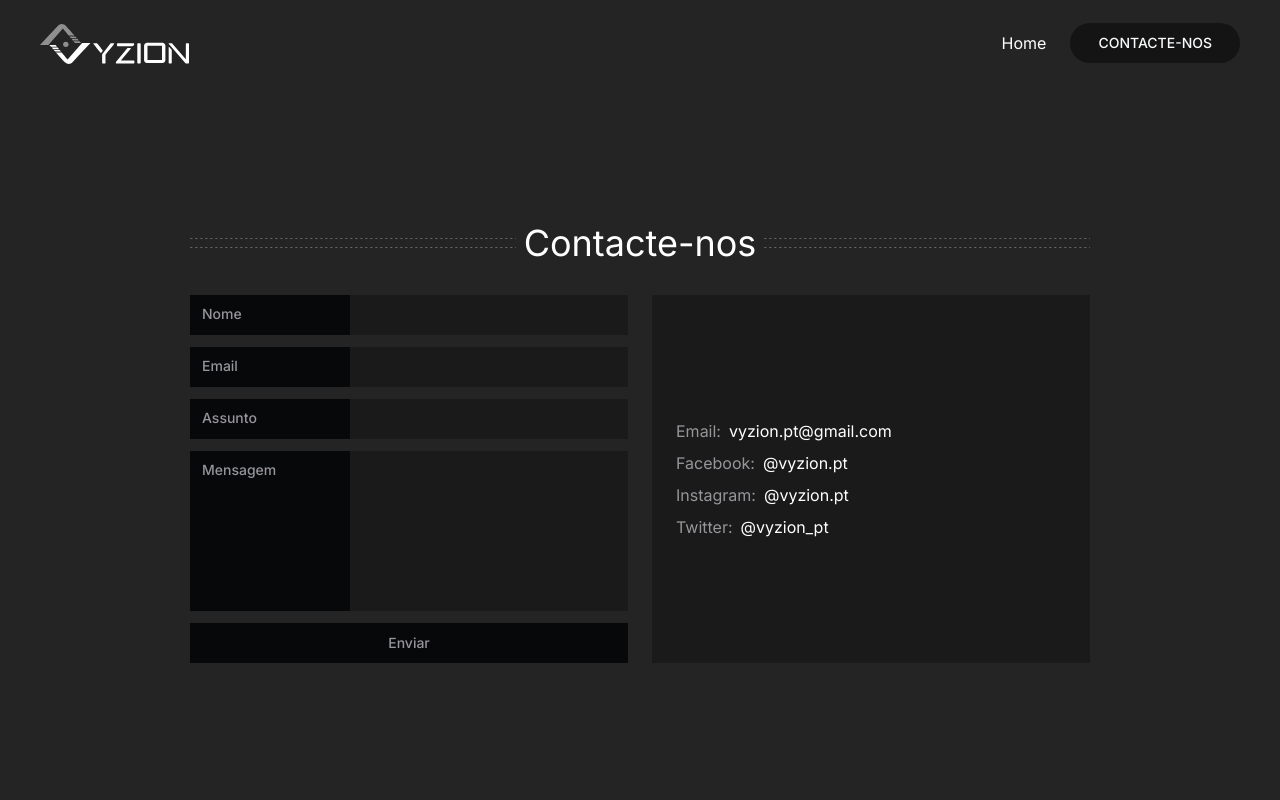
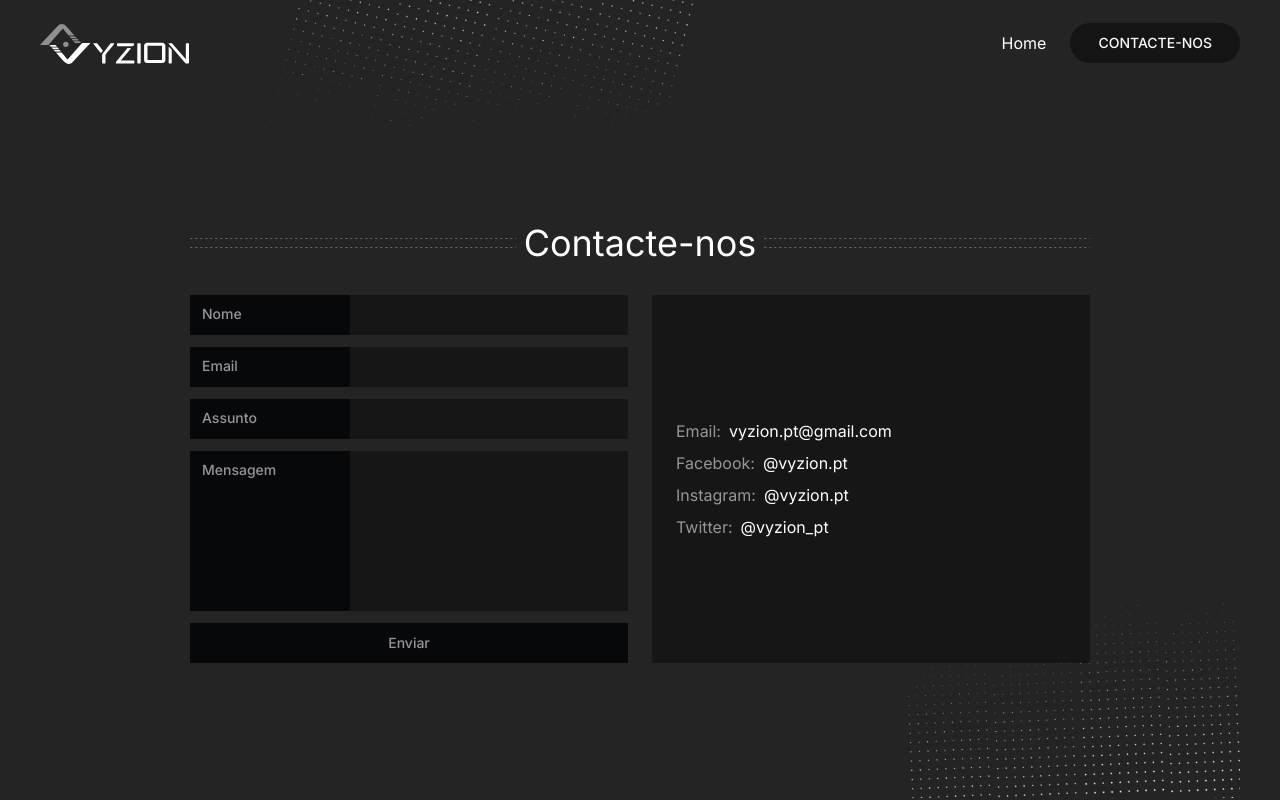
Before and after one commit to UPSxACE/vyzion, a Next.js app: page /contact in a window 1280 px wide. Shown: the top 800 px of the page. Built offline with nearby package versions, Linux system fonts and the light colour scheme.

Commit message:
small style changes

```diff
--- a/src/app/contact/page.tsx
+++ b/src/app/contact/page.tsx
@@ -2,6 +2,7 @@ import Footer from "@/components/ui-layout/footer";
 import Header from "@/components/ui-layout/header";
 import MobileNavbarContent from "@/components/ui-layout/mobile-navbar/mobile-navbar-content";
 import MobileNavbarItem from "@/components/ui-layout/mobile-navbar/mobile-navbar-item";
+import Image from "next/image";
 import Link from "next/link";
 import ContactForm from "./contact-form";
 
@@ -17,7 +18,7 @@ export default function ContactPage() {
             <Link href="/contact">Contacte-nos</Link>
           </MobileNavbarItem>
         </MobileNavbarContent>
-        <div className="max-w-[1200px] flex-1 w-full flex flex-col text-[#97959a]">
+        <div className="max-w-[1200px] flex-1 w-full flex flex-col text-[#97959a] z-10">
           <Header />
           <div className=" h-full flex justify-center items-center py-10">
             {/* <h1 className="text-white text-2xl">
@@ -41,7 +42,7 @@ export default function ContactPage() {
               </div>
               <div className="grid grid-cols-2 gap-6">
                 <ContactForm />
-                <article className="order-1 col-span-2 sm:col-span-1 justify-center bg-[#1a1a1a] flex-col sm:order-2 flex gap-2 p-6">
+                <article className="order-1 col-span-2 sm:col-span-1 justify-center bg-[#161616] flex-col sm:order-2 flex gap-2 p-6">
                   <div className="flex gap-2">
                     <span>Email:</span>
                     <Link
@@ -80,6 +81,23 @@ export default function ContactPage() {
             </div>
           </div>
         </div>
+        <div className="absolute max-w-[1200px] flex-1 w-full flex flex-col h-full z-0 overflow-hidden">
+          <Image
+            alt="background pattern"
+            width={450}
+            height={160.7}
+            className="absolute top-0 left-[210px] z-0 object-cover"
+            src="/home-bg-pattern-top.png"
+            sizes="640px"
+          />
+          <Image
+            alt="background pattern"
+            width={350}
+            height={259.7}
+            className="absolute bottom-[2px] right-0 z-0 object-cover"
+            src="/home-bg-pattern-bottom.png"
+          />
+        </div>
       </section>
 
       <section className="flex justify-center bg-[#242424] border-t-[#404040] border-solid border-t border-0 px-6">
--- a/src/app/page.tsx
+++ b/src/app/page.tsx
@@ -43,7 +43,7 @@ export default async function Home() {
             alt="background pattern"
             width={450}
             height={160.7}
-            className="absolute top-0 left-[130px] z-0 object-cover"
+            className="absolute top-0 left-[210px] z-0 object-cover"
             src="/home-bg-pattern-top.png"
             sizes="640px"
           />
@@ -52,7 +52,7 @@ export default async function Home() {
             alt="background pattern"
             width={350}
             height={259.7}
-            className="absolute bottom-0 right-0 z-0 object-cover"
+            className="absolute  bottom-[2px] right-0 z-0 object-cover"
             src="/home-bg-pattern-bottom.png"
           />
 
--- a/src/components/dark-form/dark-form-item.tsx
+++ b/src/components/dark-form/dark-form-item.tsx
@@ -7,7 +7,7 @@ export default function DarkFormItem(props: Props) {
   return (
     <FormItem
       {...props}
-      className={twMerge("bg-[#1a1a1a] flex items-stretch", props.className)}
+      className={twMerge("bg-[#161616] flex items-stretch", props.className)}
     />
   );
 }
```
